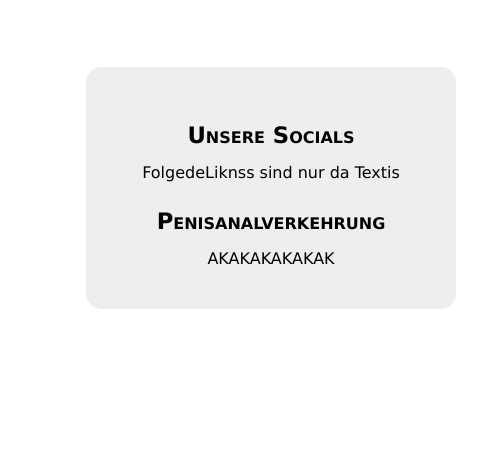
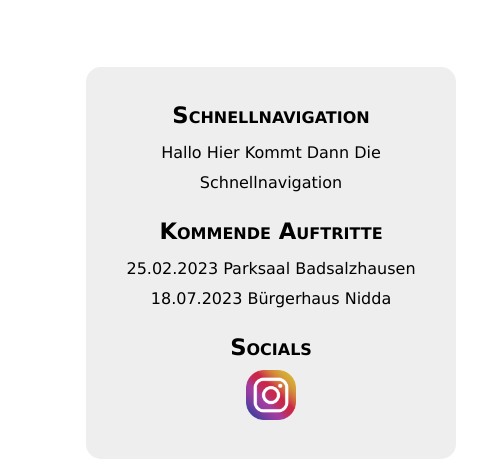
Before and after one commit to Lucascnrd/Schulband, a plain HTML site: page Startseite2.html in a window 1280 px wide. Shown: the part 642-1116 px from the top of the page, 784-1280 px from the left. Drawn offline with Linux system fonts and the light colour scheme.

Commit message:
Add files via upload

```diff
--- a/Startseite2.html
+++ b/Startseite2.html
@@ -1,6 +1,6 @@
 <!DOCTYPE html>
     <head>
-        <title>Die LLMLLMLLMs</title>
+        <title>Die LLMLLMLLMs | Startseite</title>
         <link rel="icon" type="image/png" href="android-icon-36x36.png">
         <link rel="stylesheet" href="style.css">
         <meta name="viewport" content="width=device-width, initial-scale=1">
@@ -40,7 +40,7 @@
                 </div>
             </div>
             <div class="Insta">
-                <a href="https://www.instagram.com/die.llmllmllms/?igshid=YmMyMTA2M2Y%3D"><img src="Instagram.png" alt="Instagram"></a>
+                <a href="https://www.instagram.com/die.llmllmllms/?igshid=YmMyMTA2M2Y%3D"><img src="Instagram.png" alt="Instagram" title="Instagram"></a>
             </div>
     </body>
     <div class="Blog">
@@ -124,16 +124,45 @@
                     <a href="Blog-Weihnachtskonzert2022.html"><h4>Impressionen</h4></a>
                 </div>
             </article>
+            <div class="linking">
+                <h6>Weitere Seiten...</h6>
+                <table>
+                    <tr>
+                      <th><a href="Startseite2.html"><p>2</p></a></th>
+                      <th><a href="Startseite3.html"><p>3</p></a></th>
+                    </tr>
+                </table>
+            </div>
         </section>
         <aside>
-            <h3>Unsere Socials</h3>
-            <p>FolgedeLiknss sind nur da Textis</p>
-            <h3>Penisanalverkehrung</h3>
-            <p>AKAKAKAKAKAK</p>
+            <h5>Schnellnavigation</h3>
+            <p>
+                Hallo
+                Hier
+                Kommt
+                Dann
+                Die
+                Schnellnavigation
+            </p>
+            <h3>Kommende Auftritte</h3>
+            <p>
+                25.02.2023
+                Parksaal Badsalzhausen
+                18.07.2023
+                Bürgerhaus Nidda
+            </p>
+            <h3>Socials</h3>
+            <div class="Instalink">
+                <a href="https://www.instagram.com/die.llmllmllms/?igshid=YmMyMTA2M2Y%3D"><img src="Instagram.png" alt="Instagram" title="Instagram"></a>
+            </div>
         </aside>
     </div>
+    <footer>
+        <p>&copy; by Die LLMLLMLLMs <a href="Impressum.html">Impressum</a> & <a href="Datenschutz.html">Datenschutz</a></p>
+    </footer>
     <body>
         <button onclick="topFunction()" id="myBtn" title="Go to top">⏏</button>
         <script src="Java.js"></script>
     </body>
+
 </html>
```
Also changed, not shown: Startseite3.html (+35 -6 lines).
